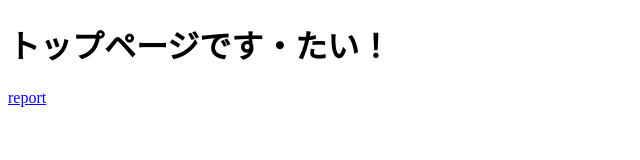
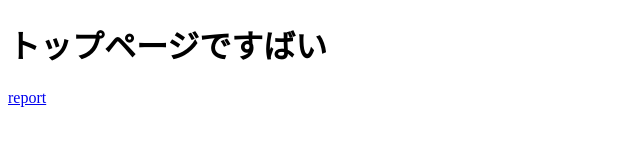
Before and after one commit to Yamaguchi0412/Yamaguchi0412, a website: page index.html in a window 1280 px wide. Shown: the whole page, without its empty margins (0-640 px from the left). Drawn offline with Linux system fonts and the light colour scheme.

Commit message:
トップページの変更
ですたいをですばいに修正した

```diff
--- a/index.html
+++ b/index.html
@@ -8,7 +8,7 @@
 </head>
 
 <body>
-    <h1 id="top_message">トップページです・たい！</h1>
+    <h1 id="top_message">トップページですばい</h1>
     <a href="./e2e/cypress/support/index.js">report</a>
 </body>
 
```
